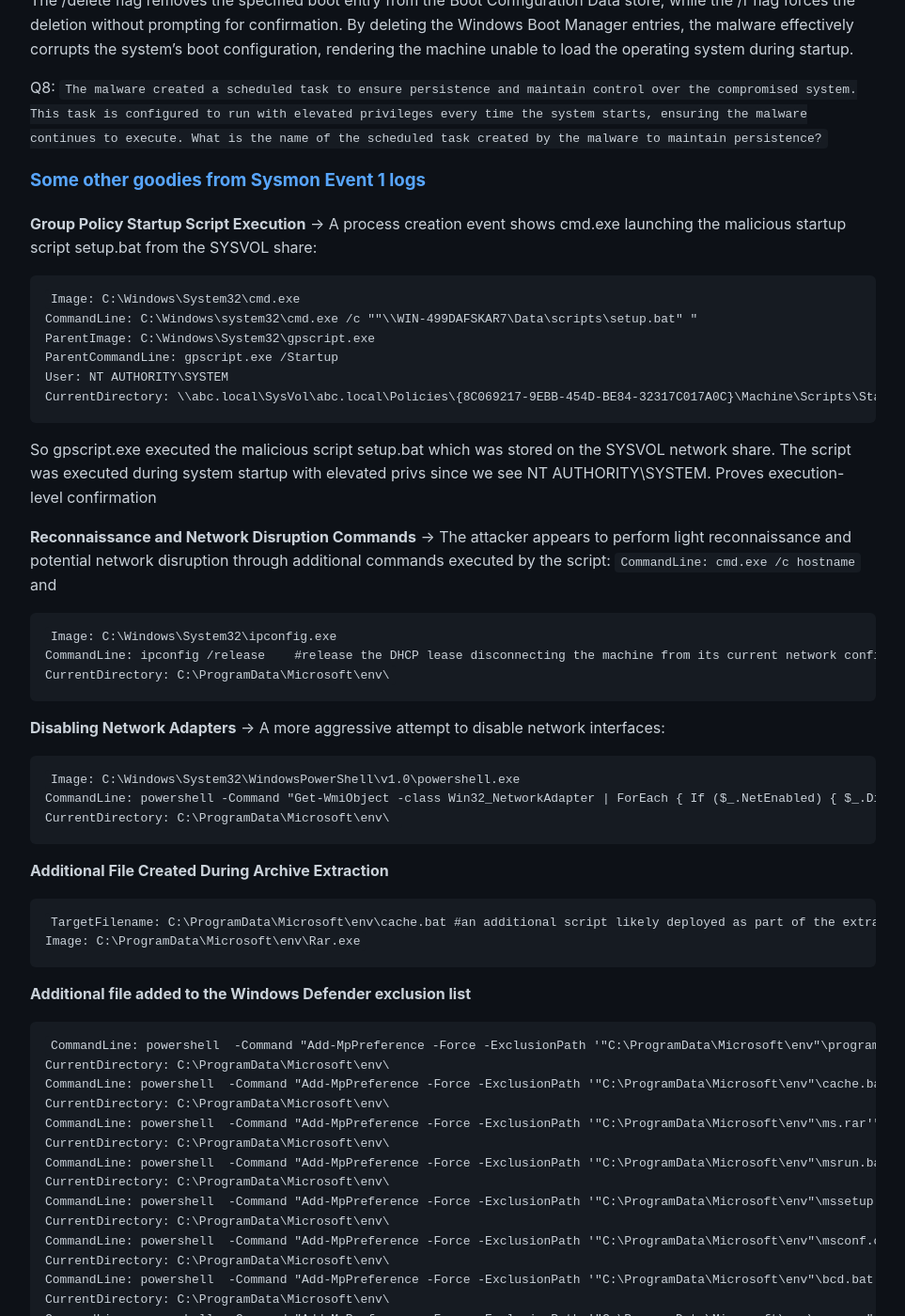
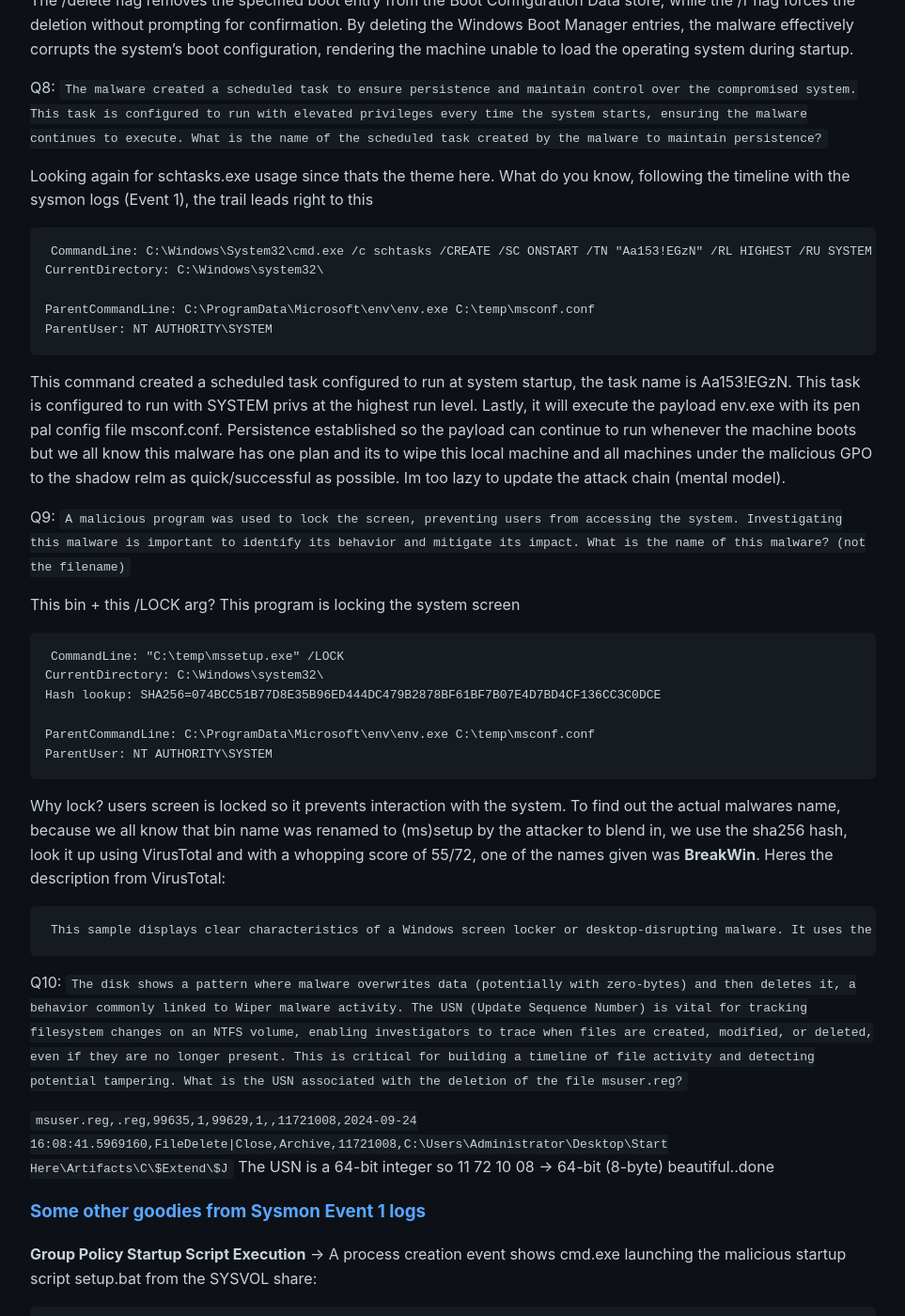
Before and after one commit to soreRum/soreRum.github.io, a Jekyll site: the page built from _posts/2026-03-5-MeteorHit-Indra Lab.md, in a window 1280 px wide and 1400 px high, scrolled down 7873 px. Shown: the whole window at 94% size, without its empty margins (158-1121 px from the left). Built offline with Jekyll 4.4.1, drawn with Linux system fonts in a browser that asks for light colours; our own code applies the rules of GitHub Pages for plain Markdown files.

Commit message:
Update 2026-03-5-MeteorHit-Indra Lab.md

````diff
--- a/_posts/2026-03-5-MeteorHit-Indra Lab.md
+++ b/_posts/2026-03-5-MeteorHit-Indra Lab.md
@@ -197,6 +197,41 @@ The /delete flag removes the specified boot entry from the Boot Configuration Da
 
 Q8: `The malware created a scheduled task to ensure persistence and maintain control over the compromised system. This task is configured to run with elevated privileges every time the system starts, ensuring the malware continues to execute. What is the name of the scheduled task created by the malware to maintain persistence?`
 
+Looking again for schtasks.exe usage since thats the theme here. What do you know, following the timeline with the sysmon logs (Event 1), the trail leads right to this
+```
+CommandLine: C:\Windows\System32\cmd.exe /c schtasks /CREATE /SC ONSTART /TN "Aa153!EGzN" /RL HIGHEST /RU SYSTEM /TR "\"C:\ProgramData\Microsoft\env\env.exe\" \"C:\temp\msconf.conf\"" /F
+CurrentDirectory: C:\Windows\system32\
+
+ParentCommandLine: C:\ProgramData\Microsoft\env\env.exe C:\temp\msconf.conf
+ParentUser: NT AUTHORITY\SYSTEM
+```
+This command created a scheduled task configured to run at system startup, the task name is Aa153!EGzN. This task is configured to run with SYSTEM privs at the highest run level. Lastly, it will execute the payload env.exe with its pen pal config file msconf.conf. Persistence established so the payload can continue to run whenever the machine boots but we all know this malware has one plan and its to wipe this local machine and all machines under the malicious GPO to the shadow relm as quick/successful as possible. Im too lazy to update the attack chain (mental model).
+
+Q9: `A malicious program was used to lock the screen, preventing users from accessing the system. Investigating this malware is important to identify its behavior and mitigate its impact. What is the name of this malware? (not the filename)`
+
+This bin + this /LOCK arg? This program is locking the system screen
+```
+CommandLine: "C:\temp\mssetup.exe" /LOCK
+CurrentDirectory: C:\Windows\system32\
+Hash lookup: SHA256=074BCC51B77D8E35B96ED444DC479B2878BF61BF7B07E4D7BD4CF136CC3C0DCE
+
+ParentCommandLine: C:\ProgramData\Microsoft\env\env.exe C:\temp\msconf.conf
+ParentUser: NT AUTHORITY\SYSTEM
+```
+Why lock? users screen is locked so it prevents interaction with the system. To find out the actual malwares name, because we all know that bin name was renamed to (ms)setup by the attacker to blend in, we use the sha256 hash, look it up using VirusTotal and with a whopping score of 55/72, one of the names given was **BreakWin**. Heres the description from VirusTotal:
+
+```
+This sample displays clear characteristics of a Windows screen locker or desktop-disrupting malware. It uses the 'BlockInput' API to disable keyboard and mouse input, hides the system cursor via 'ShowCursor(0)', and creates a topmost, maximized window ('SW_SHOWMAXIMIZED' and 'HWND_TOPMOST' via 'SetWindowPos'). Decompilation of sub_401212 and sub_4019a6 shows it specifically targets a bitmap located at 'C:\temp\mscap.bmp' to be drawn onto the screen using GDI functions like 'BitBlt' and 'CreateCompatibleDC'. These combined behaviors are intended to lock a user out of their system and force them to view a specific image, a common tactic in ransomware and screen-locking malware families.
+```
+
+Q10: `The disk shows a pattern where malware overwrites data (potentially with zero-bytes) and then deletes it, a behavior commonly linked to Wiper malware activity. The USN (Update Sequence Number) is vital for tracking filesystem changes on an NTFS volume, enabling investigators to trace when files are created, modified, or deleted, even if they are no longer present. This is critical for building a timeline of file activity and detecting potential tampering. What is the USN associated with the deletion of the file msuser.reg?`
+
+
+
+`msuser.reg,.reg,99635,1,99629,1,,11721008,2024-09-24 16:08:41.5969160,FileDelete|Close,Archive,11721008,C:\Users\Administrator\Desktop\Start Here\Artifacts\C\$Extend\$J`
+The USN is a 64-bit integer so 11 72 10 08 -> 64-bit (8-byte) beautiful..done
+
+
 ### Some other goodies from Sysmon Event 1 logs
 
 **Group Policy Startup Script Execution** -> A process creation event shows cmd.exe launching the malicious startup script setup.bat from the SYSVOL share:
````
